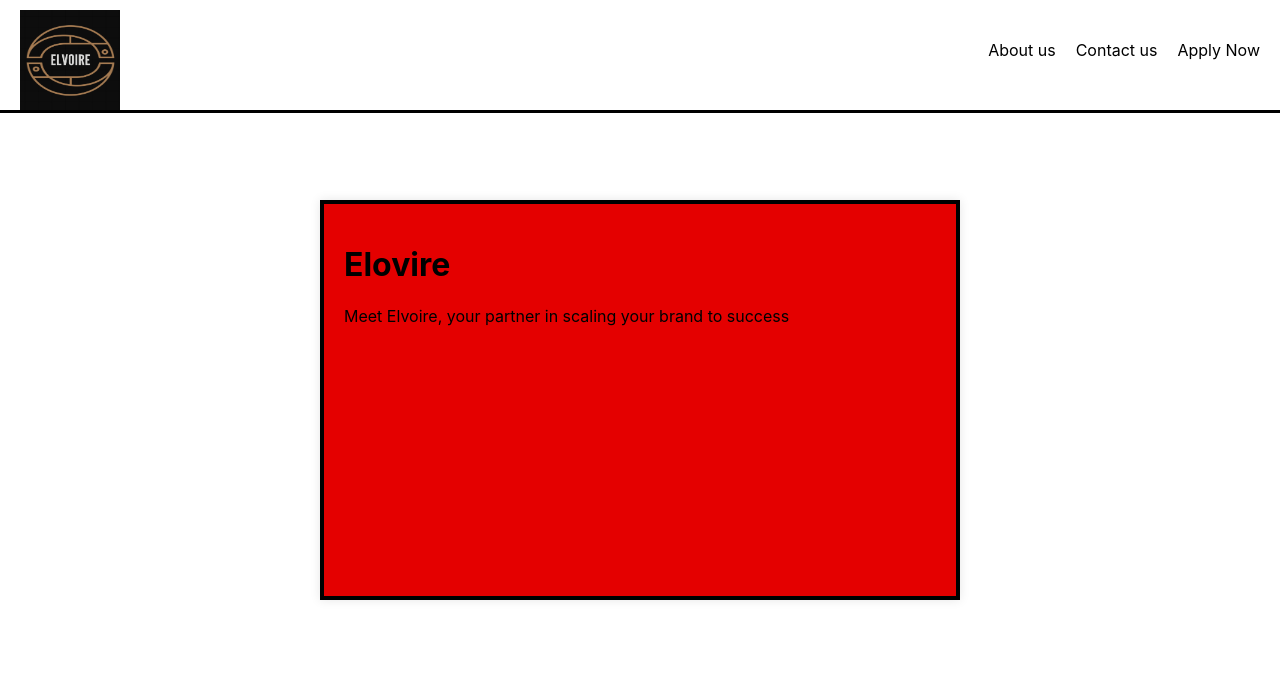
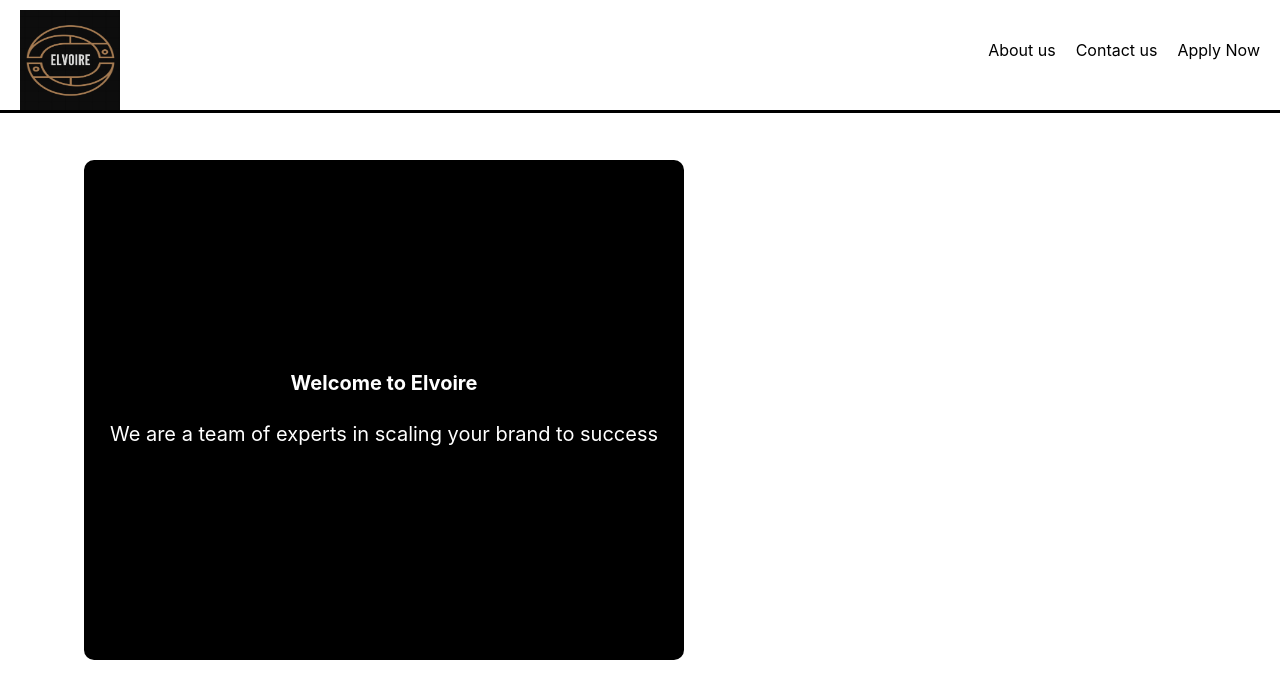
Before and after one commit to withdrw/Elvoire, a React (Create React App) app: page / in a window 1280 px wide. Shown: the top 698 px of the page. Built offline with nearby package versions, Linux system fonts and the light colour scheme.

Commit message:
started working on framer motion testing

```diff
--- a/package.json
+++ b/package.json
@@ -7,6 +7,7 @@
     "@testing-library/jest-dom": "^6.6.3",
     "@testing-library/react": "^16.3.0",
     "@testing-library/user-event": "^13.5.0",
+    "framer-motion": "^12.9.2",
     "motion": "^12.9.2",
     "react": "^19.1.0",
     "react-dom": "^19.1.0",
--- /dev/null
+++ b/src/components/Mainpage2.css
@@ -0,0 +1,45 @@
+.container {
+    perspective: 800px;
+    width: 200px;
+    height: 200px;
+}
+
+.cube {
+    width: 200px;
+    height: 200px;
+    position: relative;
+    transform-style: preserve-3d;
+}
+
+.side {
+    position: absolute;
+    width: 100%;
+    height: 100%;
+    background-color: red;
+    opacity: 0.6;
+}
+
+.front {
+    transform: rotateY(0deg) translateZ(100px);
+    background-color: var(--hue-1-transparent);
+}
+.right {
+    transform: rotateY(90deg) translateZ(100px);
+    background-color: var(--hue-2-transparent);
+}
+.back {
+    transform: rotateY(180deg) translateZ(100px);
+    background-color: var(--hue-3-transparent);
+}
+.left {
+    transform: rotateY(-90deg) translateZ(100px);
+    background-color: var(--hue-4-transparent);
+}
+.top {
+    transform: rotateX(90deg) translateZ(100px);
+    background-color: var(--hue-5-transparent);
+}
+.bottom {
+    transform: rotateX(-90deg) translateZ(100px);
+    background-color: var(--hue-6-transparent);
+}
--- /dev/null
+++ b/src/components/Mainpage2.jsx
@@ -0,0 +1,34 @@
+import React from 'react';
+import { motion } from 'framer-motion';
+import "./Mainpage2.css";
+
+function MainPage2() {
+  return (
+    <div className="mainpage2-container">
+<motion.div
+  initial={{ x: '-80%', width: 20, height: 50 }}
+  animate={{ x: '50%', width: 600, height: 500 }}
+  transition={{ duration: 1, ease: 'easeInOut' }}
+  style={{
+    backgroundColor: 'black',
+    borderRadius: 10,
+    position: 'absolute',
+    top: '20%',
+    right: '70%',
+    transform: 'translateY(-50%)',
+    display: 'flex',
+    flexDirection: 'column', // add this line
+    justifyContent: 'center',
+    justifyContent: 'center',
+    alignItems: 'center',
+  }}
+>
+  <h2 style={{ color: 'white', fontSize: 20 }}>Welcome to Elvoire</h2>
+  <p style={{ color: 'white', fontSize: 20 , marginTop: 10}}>We are a team of experts in scaling your brand to success</p>
+</motion.div>
+
+    </div>
+  );
+}
+
+export default MainPage2;
--- a/src/index.js
+++ b/src/index.js
@@ -5,15 +5,17 @@
 import reportWebVitals from './reportWebVitals';
 import Landingpage from './components/navbar.jsx';
 import MainPage from './components/MainPage.jsx';
+import MainPage2 from './components/Mainpage2.jsx';
 // import Packages from './components/Packages.jsx';
 
 const root = ReactDOM.createRoot(document.getElementById('root'));
 root.render(
   <React.StrictMode>
     <Landingpage />
+    <MainPage2 />
     {/* <Packages /> */}
-    <MainPage />
-    <App />
+    {/* <MainPage /> */}
+    {/* <App /> */}
   </React.StrictMode>
 );
 
```
Also changed, not shown: 1 other file (tests, documents, lock files or other folders).
